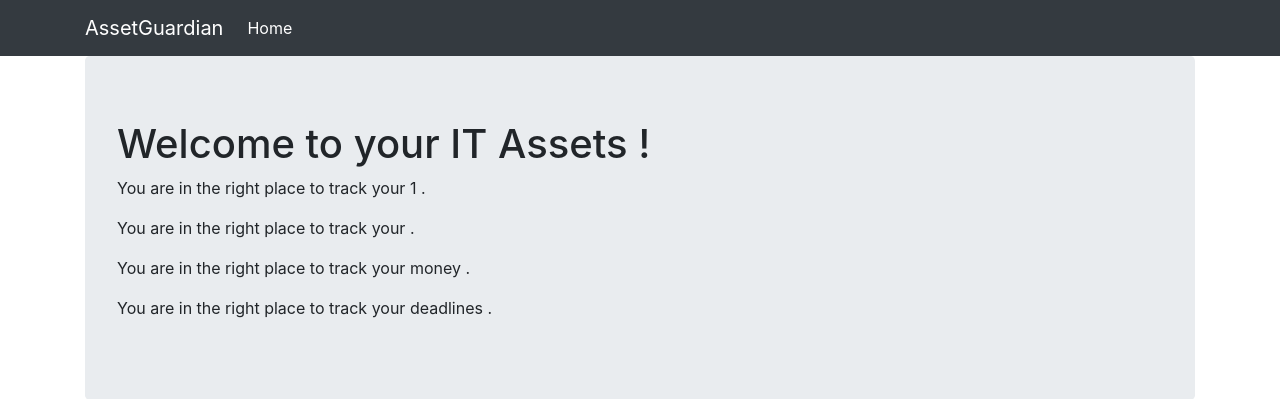
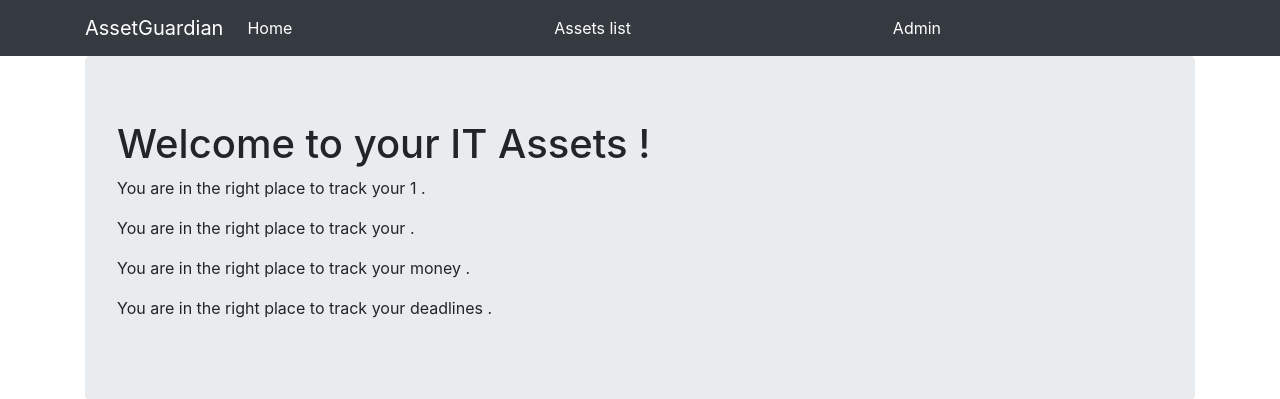
Before and after one commit to beatagliscinska/AssetGuardian, a Django app: page /hello/1 in a window 1280 px wide. Shown: the top 399 px of the page. Run offline with Django 5.2, Linux system fonts and the light colour scheme; some libraries are stand-ins or nearby versions.

Commit message:
Added html Asset list, admin

```diff
--- a/AssetGuardian/settings.py
+++ b/AssetGuardian/settings.py
@@ -55,7 +55,7 @@ ROOT_URLCONF = 'AssetGuardian.urls'
 TEMPLATES = [
     {
         'BACKEND': 'django.template.backends.django.DjangoTemplates',
-        'DIRS': [],
+        'DIRS': [BASE_DIR / 'templates'],
         'APP_DIRS': True,
         'OPTIONS': {
             'context_processors': [
--- a/AssetGuardian/urls.py
+++ b/AssetGuardian/urls.py
@@ -16,9 +16,17 @@ Including another URLconf
 """
 from django.contrib import admin
 from django.urls import path
-from viewer.views import hello
+from viewer.views import hello, AssetView
+from viewer.models import Asset, AssetCategory, Employees
+
+
+admin.site.register(Asset)
+admin.site.register(AssetCategory)
+admin.site.register(Employees)
 
 urlpatterns = [
-    path('admin/', admin.site.urls),
-    path('hello/<s0>', hello)
+    path('admin/', admin.site.urls, name='admin'),
+    path('hello/<s0>', hello),
+    path('assets/', AssetView.as_view(), name='assets')
+
 ]
--- a/viewer/templates/base.html
+++ b/templates/base.html
@@ -15,20 +15,34 @@
   <body>
     <nav class="navbar navbar-expand-lg navbar-dark bg-dark">
       <div class="container fixed">
-        <a class="navbar-brand" href="/">AssetGuardian</a>
+        <a class="navbar-brand" href=="/">AssetGuardian</a>
         <button
           class="navbar-toggler" type="button"
           data-toggle="collapse" data-target="#navbarNavAltMarkup"
         >
           <span class="navbar-toggler-icon"></span>
         </button>
-        <div class="collapse navbar-collapse" id="navbarNavAltMarkup">
+        <div class="collapse navbar-collapse" id="navbarNavAltMarkup1">
           <div class="navbar-nav">
             <a class="nav-item nav-link active" href="/">
               Home
             </a>
           </div>
         </div>
+        <div class="collapse navbar-collapse" id="navbarNavAltMarkup2">
+          <div class="navbar-nav">
+            <a class="nav-item nav-link active" href="{% url 'assets' %}">
+              Assets list
+            </a>
+          </div>
+        </div>
+          <div class="collapse navbar-collapse" id="navbarNavAltMarkup">
+            <div class="navbar-nav">
+              <a class="nav-item nav-link active" href="{% url 'admin:index' %}">
+              Admin
+              </a>
+            </div>
+         </div>
       </div>
     </nav>
     <div class="container">
--- a/viewer/templates/assets.html
+++ b/viewer/templates/assets.html
@@ -1,11 +1,11 @@
- {% extends "base.html" %}
+{% extends "base.html" %}
 
 {% block content %}
-  <h1>Welcome to Assets!</h1>
+  <h1>Welcome to your Assets List!</h1>
   <ul>
     {% for asset in object_list %}
       <li>
-        {{asset.id}}. {{ asset.description }} - {{ asset.category.name }}
+        {{asset.id}}. {{ asset.description }} - {{ asset.category.name }}:  {{ asset.value }} PLN, Purchase date: {{ asset.purchase_date }}
       </li>
     {% endfor %}
   </ul>
--- a/viewer/views.py
+++ b/viewer/views.py
@@ -1,8 +1,7 @@
 from django.http import HttpResponse
 from django.shortcuts import render
+from django.views.generic import TemplateView
 
-# from django.views import View
-# from django.views.generic import TemplateView
 from django.views.generic import CreateView, ListView, UpdateView, DeleteView
 from logging import getLogger
 from django.urls import reverse_lazy
@@ -18,6 +17,6 @@ def hello(request, s0):
     )
 
 
-class AssetsView(ListView):
+class AssetView(ListView):
     template_name = 'assets.html'
     model = Asset
```
